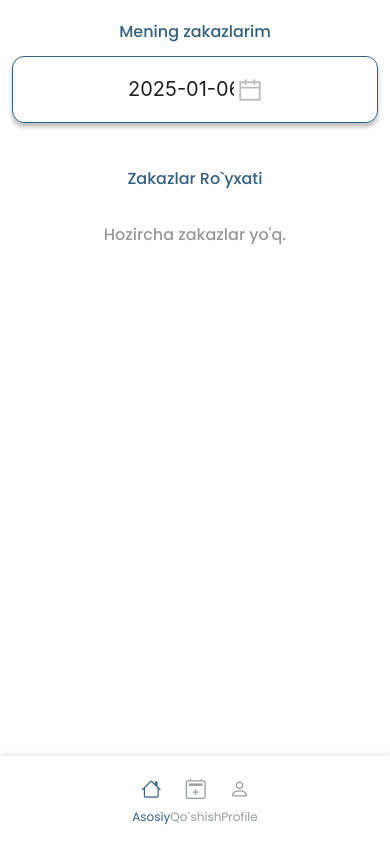
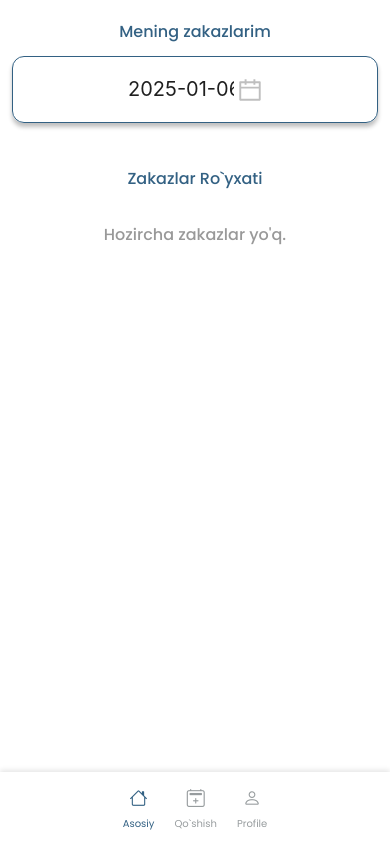
Before and after one commit to AbdujalilovHasan/sara-web-app, a React (Vite) app: page / in a window 390 px wide. Built offline with nearby package versions, Linux system fonts and the light colour scheme.

Commit message:
new update

```diff
--- a/src/components/navbar/Navbar.css
+++ b/src/components/navbar/Navbar.css
@@ -67,6 +67,21 @@
   }
 }
 
+@media (max-width: 426px) {
+  .nav {
+    gap: 20px;
+    padding: 5px 0;
+  }
+
+  .nav-item i {
+    font-size: 18px;
+  }
+
+  .nav-item span {
+    font-size: 10px;
+  }
+}
+
 body {
   overflow-anchor: none;
 }
```
